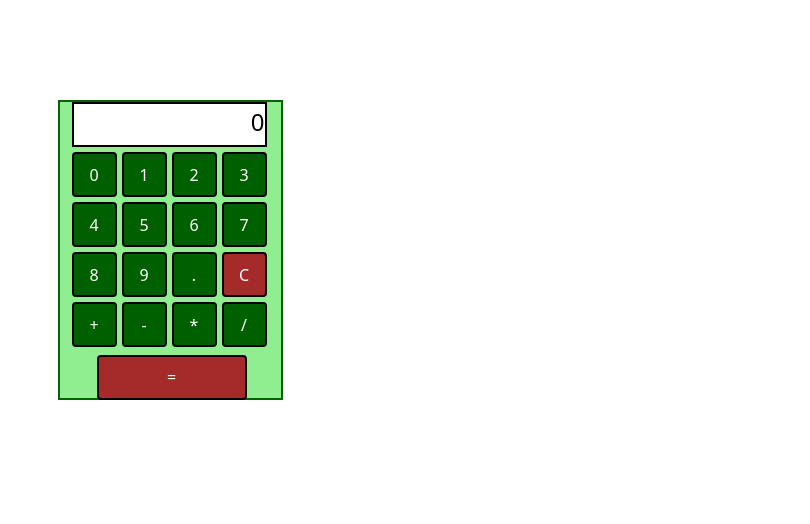
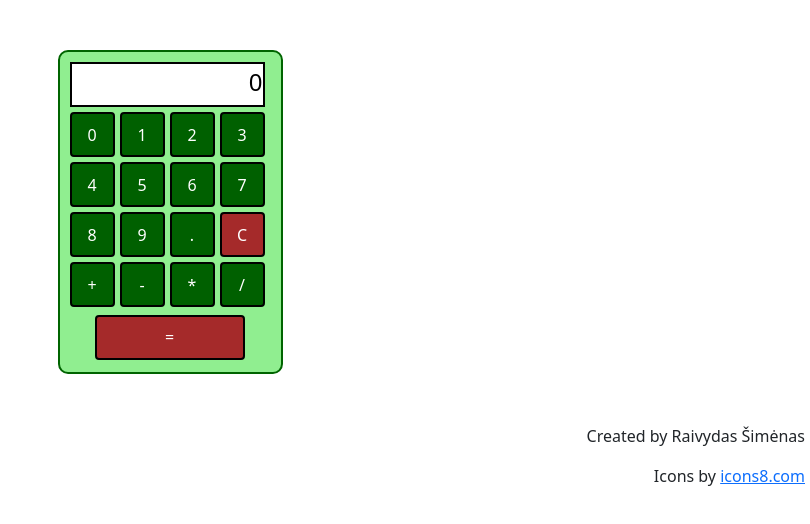
Before and after one commit to raivydassimenas/calculator, a React (Create React App) app: page / in a window 1280 px wide. Shown: the top 524 px of the page, without its empty margins (470-1280 px from the left). Built offline with nearby package versions, Linux system fonts and the light colour scheme.

Commit message:
Working program

```diff
--- a/public/index.html
+++ b/public/index.html
@@ -1,5 +1,6 @@
 <!DOCTYPE html>
 <html lang="en">
+
 <head>
   <meta charset="utf-8" />
   <meta name="viewport" content="width=device-width, initial-scale=1" />
@@ -19,6 +20,7 @@
     -->
   <title>Calculator</title>
 </head>
+
 <body>
   <noscript>You need to enable JavaScript to run this app.</noscript>
   <div id="root"></div>
@@ -32,7 +34,11 @@
       To begin the development, run `npm start` or `yarn start`.
       To create a production bundle, use `npm run build` or `yarn build`.
     -->
-
+  <footer>
+    <p>Created by Raivydas Šimėnas</p>
+    <p>Icons by <a href="https://icons8.com">icons8.com</a></p>
+  </footer>
   <script src="https://cdn.freecodecamp.org/testable-projects-fcc/v1/bundle.js"></script>
 </body>
+
 </html>
--- a/src/App.css
+++ b/src/App.css
@@ -1,17 +1,18 @@
 .App {
   text-align: center;
-  position: relative;
   top: 100px;
 }
 
 .container {
-  height: 300px;
+  margin: 50px auto;
   width: 225px;
   display: grid;
   grid-template-rows: repeat(6, 50px);
   grid-template-columns: repeat(4, 50px);
   border: 2px solid #006400;
   background-color: #90ee90;
+  border-radius: 10px;
+  padding: 10px;
 }
 
 .btn {
--- a/src/index.css
+++ b/src/index.css
@@ -11,3 +11,8 @@ code {
   font-family: source-code-pro, Menlo, Monaco, Consolas, 'Courier New',
     monospace;
 }
+
+footer {
+  text-align: right;
+  margin: 5px;
+}
```
Lines whose indentation alone changed are shown as unchanged.
